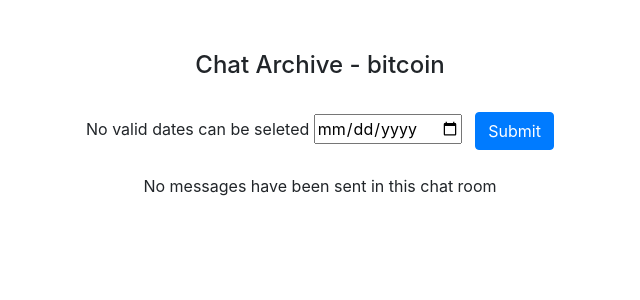
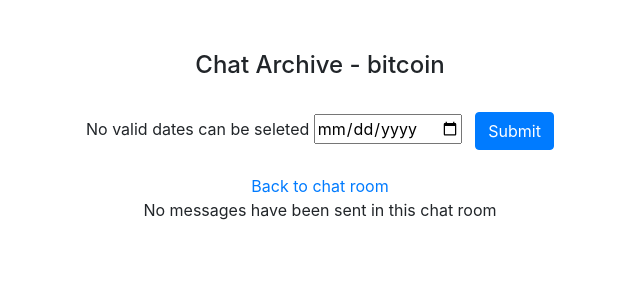
Before and after one commit to ploggingdev/hackerschat, a Django app: page /topics/bitcoin/chat/archive/ in a window 1280 px wide. Shown: the part 56-356 px from the top of the page, without its empty margins (320-960 px from the left). Run offline with Django 3.2, Linux system fonts and the light colour scheme; data comes from the database, SQL or seed files in the repository; data that the repository does not hold is empty; some libraries are stand-ins or nearby versions.

Commit message:
Add link to chat room in logs page

```diff
--- a/mainapp/templates/mainapp/chat_archive.html
+++ b/mainapp/templates/mainapp/chat_archive.html
@@ -21,13 +21,16 @@
     </form>
     <br/>
     {% if error_message %}
+        <a href="{% url 'mainapp:chat_room' topic.name %}">Back to chat room</a>
+        <br/>
         {{ error_message }}
     {% else %}
         <br/>
         <div class="row">
             <div class="col-md-8 offset-md-2 text-left">
                 <p class="text-left"><strong>Time Zone : UTC</strong></p>
-                <br/>
+                <a href="{% url 'mainapp:chat_room' topic.name %}">Back to chat room</a>
+                <br/><br/>
                 <ul class="list-unstyled" style="word-wrap:break-word;">
                     {% for message in chat_messages %}
                         <li><i>{{ message.created }}</i> <strong>{{ message.user }} : </strong>{{ message.message_html | safe }}</li>
```
